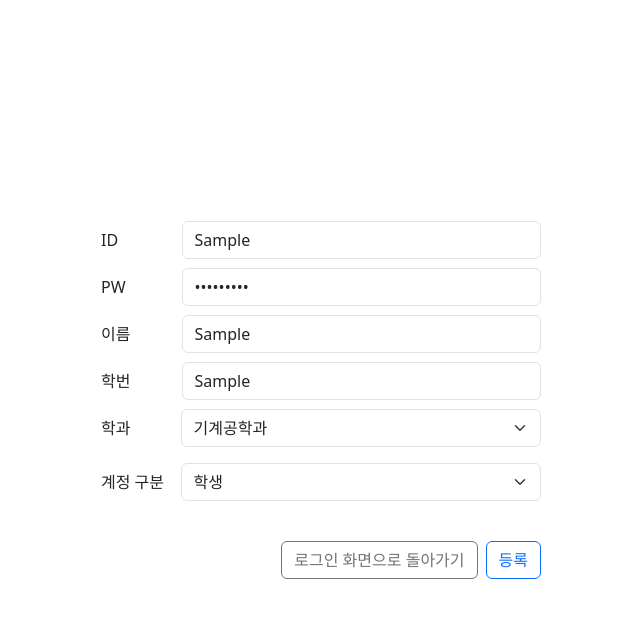
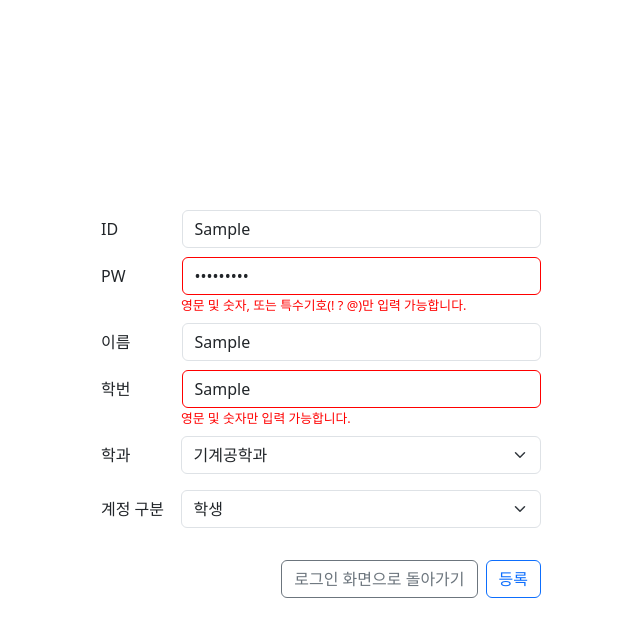
Before and after one commit to 2023-Fall-SE-CodeMates/AjouCodeXpert_Web, a React (Create React App) app: page /signup in a window 1280 px wide. Both pictures are taken after typing "Sample", "Sample123", "Sample", "Sample" into the empty fields and a click on the button "등록". Shown: the top 636 px of the page, without its empty margins (319-959 px from the left). Built offline with nearby package versions, Linux system fonts and the light colour scheme.

Commit message:
회원가입 페이지 validation regex 추가

```diff
--- a/src/App.css
+++ b/src/App.css
@@ -1,7 +1,6 @@
 .errorMessage {
     color: red;
     font-size: 0.8rem;
-    margin-top: 0.25rem;
 }
 
 .errorField {
--- a/src/components/form/LoginForm.jsx
+++ b/src/components/form/LoginForm.jsx
@@ -17,8 +17,12 @@ function LoginForm(props) {
         console.log(data);
       }}
       validationSchema={Yup.object().shape({
-        id: Yup.string().required("ID를 입력하세요"),
-        pw: Yup.string().required("비밀번호를 입력하세요"),
+        id: Yup.string()
+          .matches(/^[a-zA-Z0-9]+$/)
+          .required(),
+        pw: Yup.string()
+          .matches(/^[a-zA-Z0-9@!?]+$/)
+          .required(),
       })}
     >
       {(props) => (
@@ -37,9 +41,6 @@ function LoginForm(props) {
                 className={`form-control ${props.errors.id && "errorField"}`}
                 name="id"
               />
-              {props.errors.id && (
-                <div className="errorMessage">{props.errors.id}</div>
-              )}
             </fieldset>
             <fieldset className="form-group mb-2">
               <label className="form-label">PW</label>
@@ -48,9 +49,6 @@ function LoginForm(props) {
                 className={`form-control ${props.errors.pw && "errorField"}`}
                 name="pw"
               />
-              {props.errors.pw && (
-                <div className="errorMessage">{props.errors.pw}</div>
-              )}
             </fieldset>
             <div className="d-flex flex-row justify-content-center">
               <button
--- a/src/components/form/SignUpForm.jsx
+++ b/src/components/form/SignUpForm.jsx
@@ -32,10 +32,21 @@ function SignUpForm({ majorList }) {
         console.log(data);
       }}
       validationSchema={Yup.object().shape({
-        id: Yup.string().required(),
-        pw: Yup.string().required(),
-        name: Yup.string().required(),
-        studentCode: Yup.string().required(),
+        id: Yup.string()
+          .matches(/^[a-zA-Z0-9]+$/, "영문 소문자 및 숫자만 입력 가능합니다.")
+          .required(),
+        pw: Yup.string()
+          .matches(
+            /^[a-zA-Z0-9]*[@!?][a-zA-Z0-9]*$/,
+            "영문 및 숫자, 또는 특수기호(! ? @)만 입력 가능합니다."
+          )
+          .required(),
+        name: Yup.string()
+          .matches(/^[a-zA-Zㄱ-ㅎ가-힣]+$/, "영문 및 한글만 입력 가능합니다.")
+          .required(),
+        studentCode: Yup.string()
+          .matches(/^[0-9]+$/, "영문 및 숫자만 입력 가능합니다.")
+          .required(),
         majorCode: Yup.number().required(),
         roleCode: Yup.number().required(),
       })}
@@ -48,7 +59,7 @@ function SignUpForm({ majorList }) {
               style.signUpBox
             )}
           >
-            <fieldset className="form-group mb-2 d-flex flex-row align-items-baseline">
+            <fieldset className="form-group mt-2 d-flex flex-row align-items-baseline">
               <label className="form-label text-nowrap">ID</label>
               <Field
                 type="text"
@@ -56,7 +67,12 @@ function SignUpForm({ majorList }) {
                 name="id"
               />
             </fieldset>
-            <fieldset className="form-group mb-2 d-flex flex-row align-items-baseline">
+            <div className={cn(style.errorBox)}>
+              {props.errors.id && (
+                <div className="errorMessage">{props.errors.id}</div>
+              )}
+            </div>
+            <fieldset className="form-group mt-2 d-flex flex-row align-items-baseline">
               <label className="form-label text-nowrap">PW</label>
               <Field
                 type="password"
@@ -64,7 +80,12 @@ function SignUpForm({ majorList }) {
                 name="pw"
               />
             </fieldset>
-            <fieldset className="form-group mb-2 d-flex flex-row align-items-baseline">
+            <div className={cn(style.errorBox)}>
+              {props.errors.pw && (
+                <div className="errorMessage">{props.errors.pw}</div>
+              )}
+            </div>
+            <fieldset className="form-group mt-2 d-flex flex-row align-items-baseline">
               <label className="form-label text-nowrap">이름</label>
               <Field
                 type="text"
@@ -72,7 +93,12 @@ function SignUpForm({ majorList }) {
                 name="name"
               />
             </fieldset>
-            <fieldset className="form-group mb-2 d-flex flex-row align-items-baseline">
+            <div className={cn(style.errorBox)}>
+              {props.errors.name && (
+                <div className="errorMessage">{props.errors.name}</div>
+              )}
+            </div>
+            <fieldset className="form-group mt-2 d-flex flex-row align-items-baseline">
               <label className="form-label text-nowrap">학번</label>
               <Field
                 type="text"
@@ -82,7 +108,12 @@ function SignUpForm({ majorList }) {
                 name="studentCode"
               />
             </fieldset>
-            <fieldset className="form-group mb-2 d-flex flex-row align-items-baseline">
+            <div className={cn(style.errorBox)}>
+              {props.errors.studentCode && (
+                <div className="errorMessage">{props.errors.studentCode}</div>
+              )}
+            </div>
+            <fieldset className="form-group mt-2 d-flex flex-row align-items-baseline">
               <label className="form-label text-nowrap">학과</label>
               <Field
                 as="select"
@@ -98,7 +129,7 @@ function SignUpForm({ majorList }) {
                 ))}
               </Field>
             </fieldset>
-            <fieldset className="form-group mb-2 d-flex flex-row align-items-baseline">
+            <fieldset className="form-group mt-2 d-flex flex-row align-items-baseline">
               <label className="form-label text-nowrap">계정 구분</label>
               <Field
                 as="select"
--- a/src/styles/components/form/SignUpForm.module.css
+++ b/src/styles/components/form/SignUpForm.module.css
@@ -2,6 +2,6 @@
     width: 440px;
 }
 
-label {
-    width: 100px;
+.errorBox {
+    margin-left: 80px;
 }
```
